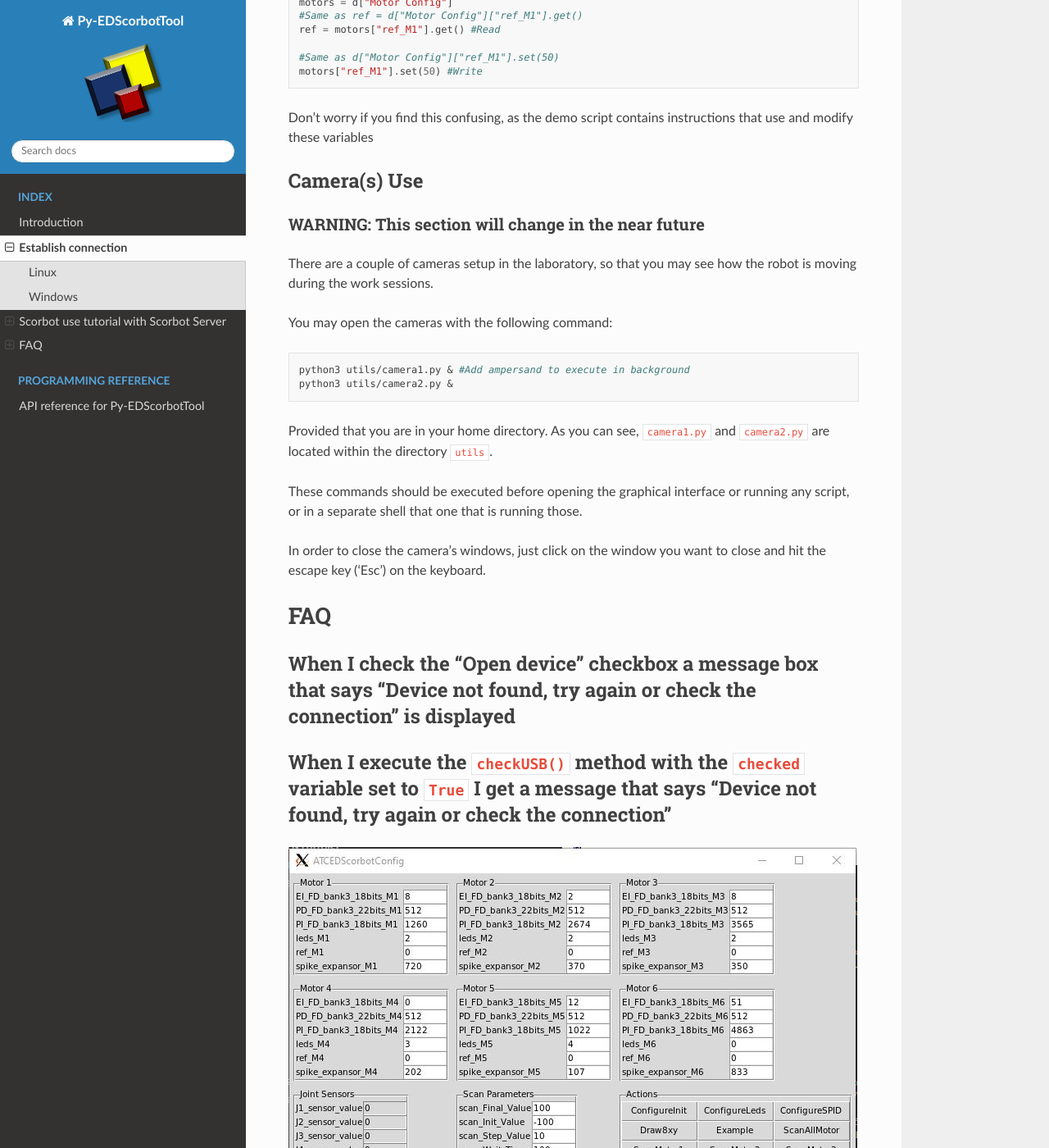
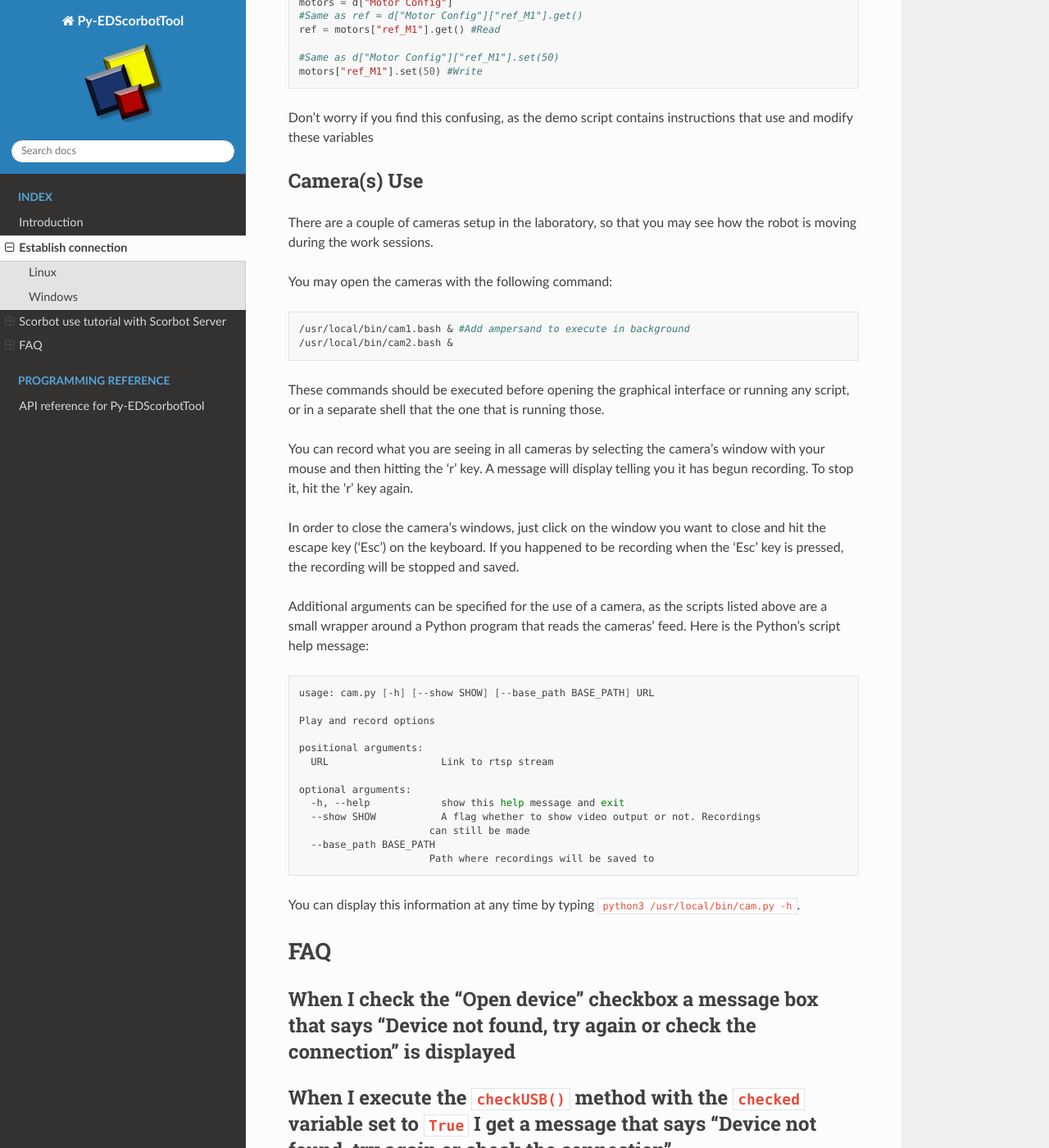
Before and after one commit to RTC-research-group/Py-EDScorbotTool, a Sphinx documentation site: the page built from docs/contents.rst, in a window 1280 px wide and 1400 px high, scrolled down 11463 px. Shown: the whole window at 82% size. Built offline with Sphinx 7.4.7 and the Read the Docs theme 2.0.0, drawn with Linux system fonts in a browser that asks for light colours.

Commit message:
Changed cameras' section according to new infrastructure

```diff
--- a/docs/contents.rst
+++ b/docs/contents.rst
@@ -333,8 +333,6 @@ Don't worry if you find this confusing, as the demo script contains instructions
 Camera(s) Use
 -------------
 
-WARNING: This section will change in the near future
-^^^^^^^^^^^^^^^^^^^^^^^^^^^^^^^^^^^^^^^^^^^^^^^^^^^^
 
 There are a couple of cameras setup in the laboratory, so that you may see how the robot is moving during the work sessions.
 
@@ -342,14 +340,38 @@ You may open the cameras with the following command:
 
 .. code-block:: bash
 
-   python3 utils/camera1.py & #Add ampersand to execute in background
-   python3 utils/camera2.py &
+   /usr/local/bin/cam1.bash & #Add ampersand to execute in background
+   /usr/local/bin/cam2.bash &
 
-Provided that you are in your home directory. As you can see, ``camera1.py`` and ``camera2.py`` are located within the directory ``utils``.
 
-These commands should be executed before opening the graphical interface or running any script, or in a separate shell that one that is running those.
+These commands should be executed before opening the graphical interface or running any script, or in a separate shell that the one that is running those.
 
-In order to close the camera's windows, just click on the window you want to close and hit the escape key ('Esc') on the keyboard.
+You can record what you are seeing in all cameras by selecting the camera's window with your mouse and then hitting the 'r' key. A message will display telling you it has begun recording. To stop it, hit the 'r' key again.
+
+In order to close the camera's windows, just click on the window you want to close and hit the escape key ('Esc') on the keyboard. If you happened to be recording when the 'Esc' key is pressed, the recording will be stopped and saved.
+
+Additional arguments can be specified for the use of a camera, as the scripts listed above are a small wrapper around a Python program that reads the cameras' feed. Here is the Python's script help message:
+
+.. code-block:: bash
+
+  usage: cam.py [-h] [--show SHOW] [--base_path BASE_PATH] URL
+
+  Play and record options
+
+  positional arguments:
+    URL                   Link to rtsp stream
+
+  optional arguments:
+    -h, --help            show this help message and exit
+    --show SHOW           A flag whether to show video output or not. Recordings
+                        can still be made
+    --base_path BASE_PATH
+                        Path where recordings will be saved to
+
+You can display this information at any time by typing ``python3 /usr/local/bin/cam.py -h``.
+
+
+
 
 FAQ
 ===
```
